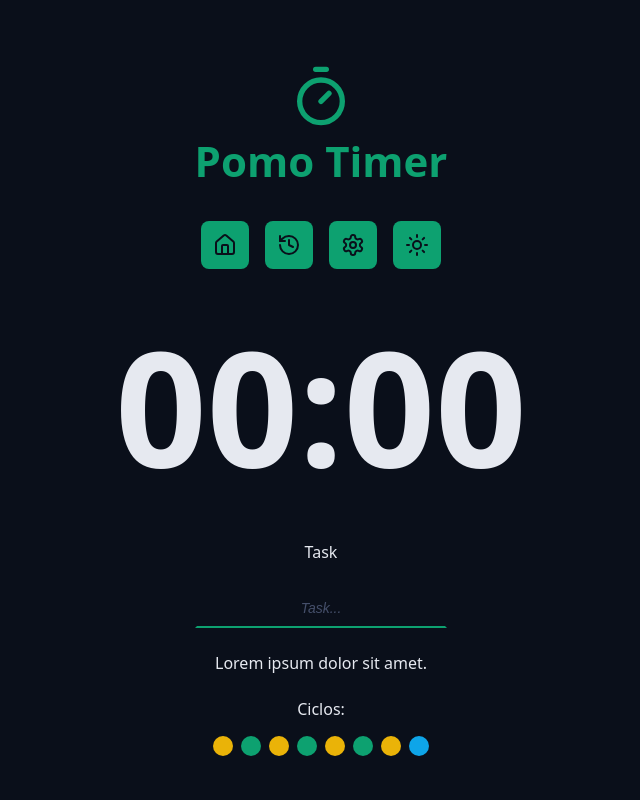
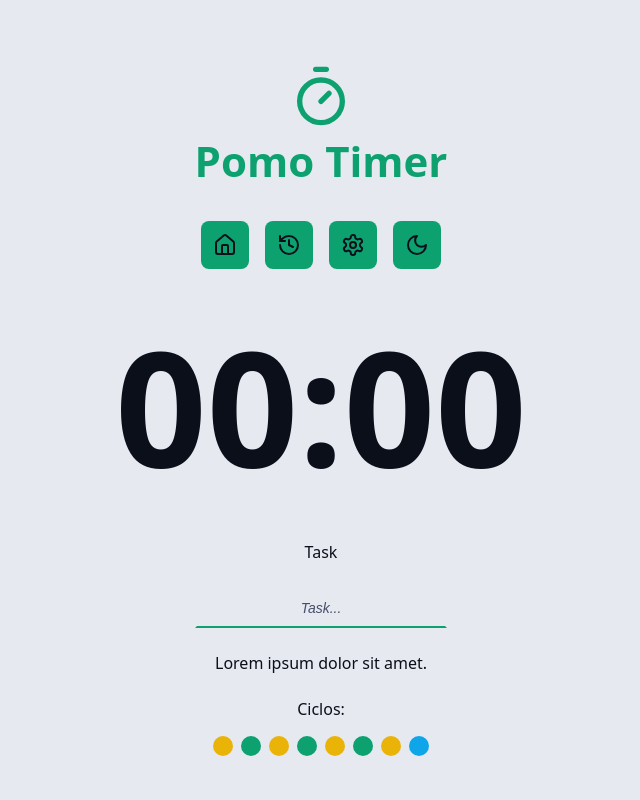
Before and after one commit to Gilthayllor/pomo-timer, a React (Vite) app: page / in a window 1280 px wide. Both pictures are taken after a click on the link 736 px from the left and 245 px from the top of the page. Shown: the top 800 px of the page, without its empty margins (319-959 px from the left). Built offline with nearby package versions, Linux system fonts and the light colour scheme.

Commit message:
Implement theme switching functionality and update styles for light mode

```diff
--- a/index.html
+++ b/index.html
@@ -1,5 +1,5 @@
 <!doctype html>
-<html lang="en">
+<html lang="pt-br" data-theme="dark">
   <head>
     <meta charset="UTF-8" />
     <link rel="icon" type="image/svg+xml" href="/favicon.svg" />
--- a/src/components/Menu/index.tsx
+++ b/src/components/Menu/index.tsx
@@ -1,23 +1,67 @@
-import { LuHistory, LuHouse, LuSettings, LuSun } from 'react-icons/lu';
+import { LuHistory, LuHouse, LuMoon, LuSettings, LuSun } from 'react-icons/lu';
 import styles from './styles.module.css';
+import { useEffect, useState } from 'react';
+
+type AvailableThemes = 'dark' | 'light';
+
+const mapThemeToIcon: Record<AvailableThemes, React.ReactNode> = {
+  dark: <LuSun />,
+  light: <LuMoon />,
+};
 
 export const Menu: React.FC = () => {
+  const [theme, setTheme] = useState<AvailableThemes>(() => {
+    const savedTheme = localStorage.getItem('theme') as AvailableThemes | null;
+    return savedTheme || 'dark';
+  });
+
+  const handleThemeChange = (e: React.MouseEvent<HTMLAnchorElement>) => {
+    e.preventDefault();
+    setTheme(prevTheme => (prevTheme === 'dark' ? 'light' : 'dark'));
+  };
+
+  useEffect(() => {
+    document.documentElement.setAttribute('data-theme', theme);
+    localStorage.setItem('theme', theme);
+  }, [theme]);
+
   return (
     <nav className={styles.menu}>
-      <a className={styles.menuLink} href='#'>
+      <a
+        className={styles.menuLink}
+        href='#'
+        aria-label='Ir para a Home'
+        title='Ir para a Home'
+      >
         <LuHouse />
       </a>
 
-      <a className={styles.menuLink} href='#'>
+      <a
+        className={styles.menuLink}
+        href='#'
+        aria-label='Ver Histórico'
+        title='Ver Histórico'
+      >
         <LuHistory />
       </a>
 
-      <a className={styles.menuLink} href='#'>
+      <a
+        className={styles.menuLink}
+        href='#'
+        aria-label='Configurações'
+        title='Configurações'
+      >
         <LuSettings />
       </a>
 
-      <a className={styles.menuLink} href='#'>
-        <LuSun />
+      <a
+        className={styles.menuLink}
+        href='#'
+        aria-label='Mudar Tema'
+        title='Mudar Tema'
+        onClick={handleThemeChange}
+      >
+        {mapThemeToIcon[theme]}
       </a>
     </nav>
   );
--- a/src/styles/theme.css
+++ b/src/styles/theme.css
@@ -35,3 +35,21 @@
   --disabled: #555f7d;
   --text-disabled: #aab3cc;
 }
+
+:root[data-theme='light'] {
+  --gray-100: #0a0f1a;
+  --gray-200: #181f2e;
+  --gray-300: #272f43;
+  --gray-400: #363d56;
+  --gray-500: #454f6a;
+  --gray-600: #555f7d;
+  --gray-700: #aab3cc;
+  --gray-800: #cdd3e1;
+  --gray-900: #e6e9f0;
+
+  --text-default: #0a0f1a;
+  --text-muted: #272f43;
+
+  --link-color: #0b8a60;
+  --link-hover: #065f46;
+}
```
